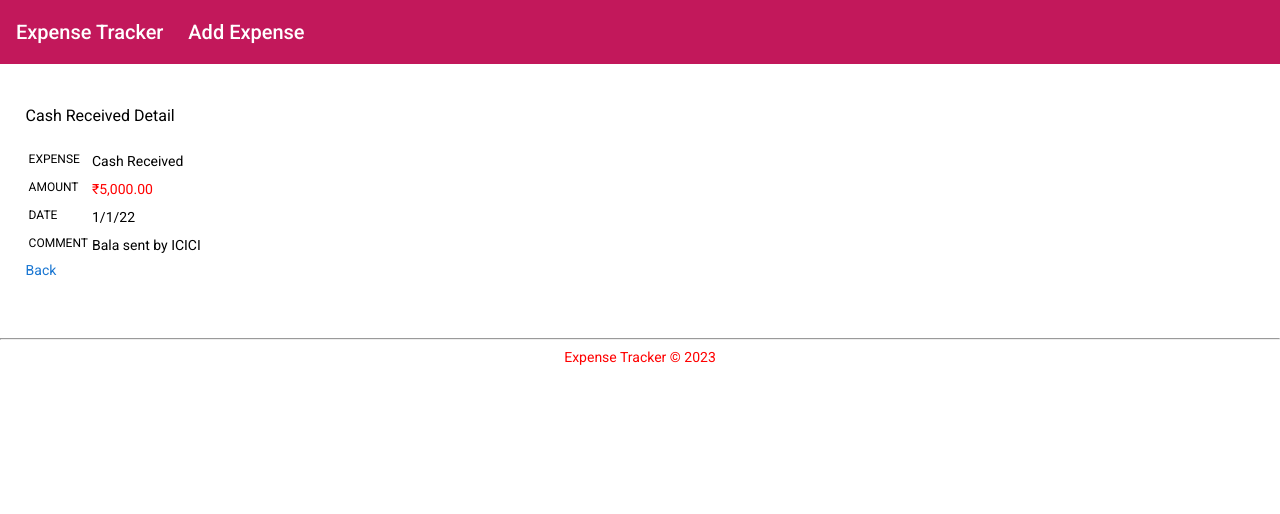
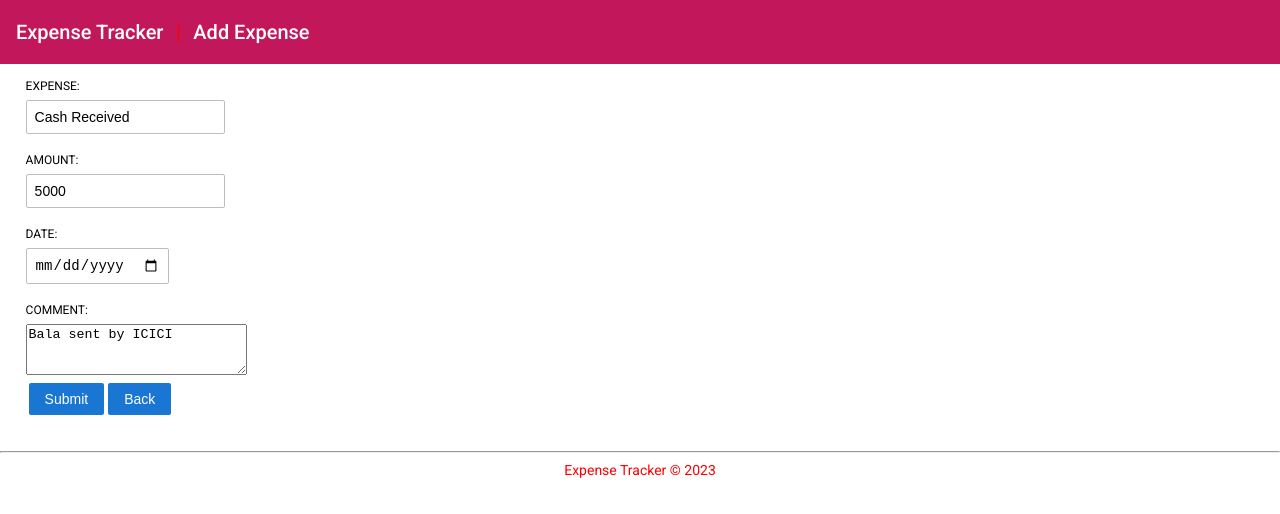
Before and after one commit to giri-webcodes/expense-tracker-webapp, an Angular app: page /expense/1 in a window 1280 px wide. Shown: the top 514 px of the page. Built offline with nearby package versions, Linux system fonts and the light colour scheme.

Commit message:
created edit form

```diff
--- a/src/app/app.component.html
+++ b/src/app/app.component.html
@@ -5,7 +5,7 @@
       <h2 style="color:white">Expense Tracker</h2>
     </a>
     </span>
-   <span class="menu"></span>
+   <span class="menu">|</span>
     <span >
     <a  [routerLink]="['/add']">
       <h2 style="color:white">Add Expense</h2>
--- a/src/app/edit/edit.component.html
+++ b/src/app/edit/edit.component.html
@@ -1,43 +1,25 @@
+<form [formGroup]="expenseForm" (ngSubmit)="onSubmit()">
 
-<div id="editContainer">
-    <h3>{{expense.expense}} Detail</h3>
-    <table id="table">
+    <label for="expense">Expense: </label>
+    <input id="expense" type="text" formControlName="expense">
 
-        <tbody>
+    <label for="amount">Amount: </label>
+    <input id="amount" type="text" formControlName="amount">
+
+    <label for="date">Date: </label>
+    <input id="date" type="date" formControlName="date">
+
+    <label for="comment">Comment: </label>
+    <textarea id="comment" cols="25" rows="3" maxlength="50" formControlName="comment"></textarea>
+    <br/>
+    <table>
         <tr>
             <td>
-                    <label>Expense</label>
+                <button type="submit" [disabled]="!expenseForm.valid">Submit</button>
             </td>
             <td>
-                    {{expense.expense}}
+               <button  (click)="goToHome()" type="button">Back</button>
             </td>
         </tr>
-            <tr>
-                <td>
-                    <label>Amount</label>
-                </td>
-                <td>
-                  <span>{{expense.amount | currency:'INR'}}</span>
-                </td>
-            </tr>
-            <tr>
-                <td>
-                    <label>Date</label>
-                </td>
-                <td>
-                    {{expense.date | date: 'shortDate'}}
-                </td>
-            </tr>
-            <tr>
-                <td>
-                    <label>Comment</label>
-                </td>
-                <td>
-                    {{expense.comment}}
-                </td>
-            </tr>
-        </tbody>
     </table>
-
-    <a [routerLink]="['/']" >Back</a>
-</div>
+  </form>
--- a/src/app/edit/edit.component.ts
+++ b/src/app/edit/edit.component.ts
@@ -1,5 +1,6 @@
-import { Component,OnInit } from '@angular/core';
-import { ActivatedRoute } from '@angular/router';
+import { Component, OnInit } from '@angular/core';
+import { FormBuilder, FormControl, FormGroup } from '@angular/forms';
+import { ActivatedRoute, Router } from '@angular/router';
 import { Expense } from '../expenselist';
 import { expenseList } from '../expenselist';
 
@@ -10,16 +11,33 @@ import { expenseList } from '../expenselist';
 })
 export class EditComponent implements OnInit {
 
- expense!:Expense;
+  expenseobj: Expense;
+  expenseForm: FormGroup;
 
- constructor(private route:ActivatedRoute){}
+  constructor(private route: ActivatedRoute, private fb: FormBuilder, private router: Router) {
+  }
 
   ngOnInit(): void {
-   const routeParams = this.route.snapshot.paramMap;
-   const id = Number(routeParams.get('expenseId'));
-   let jsonStr = JSON.stringify(expenseList.find(x=>x.id==id));
-   let json = JSON.parse(jsonStr);
-     this.expense= json as Expense;
+    const routeParams = this.route.snapshot.paramMap;
+    const id = Number(routeParams.get('expenseId'));
+    let jsonStr = JSON.stringify(expenseList.find(x => x.id == id));
+    let json = JSON.parse(jsonStr);
+    this.expenseobj = json as Expense;
+
+    this.expenseForm = this.fb.group({
+      expense: new FormControl([this.expenseobj.expense]),
+      amount: new FormControl([this.expenseobj.amount]),
+      date: new FormControl([new Date(this.expenseobj.date)]),
+      comment: new FormControl([this.expenseobj.comment])
+    });
+  }
+
+  onSubmit() {
+    console.log(this.expenseForm.value);
+  }
+
+  goToHome(){
+    this.router.navigate(['/']);
   }
 
 }
--- a/src/app/expense-list/expense-list.component.html
+++ b/src/app/expense-list/expense-list.component.html
@@ -54,6 +54,6 @@
     <tr mat-header-row *matHeaderRowDef="headerColumns"></tr>
     <tr mat-row *matRowDef="let row; columns: headerColumns;"></tr>
 </table>
-<mat-paginator [pageSizeOptions]="[5, 10, 20]" showFirstLastButtons></mat-paginator>
+<mat-paginator [pageSizeOptions]="[10, 20]" showFirstLastButtons></mat-paginator>
 
 </div>
```
Lines whose indentation alone changed are shown as unchanged.
